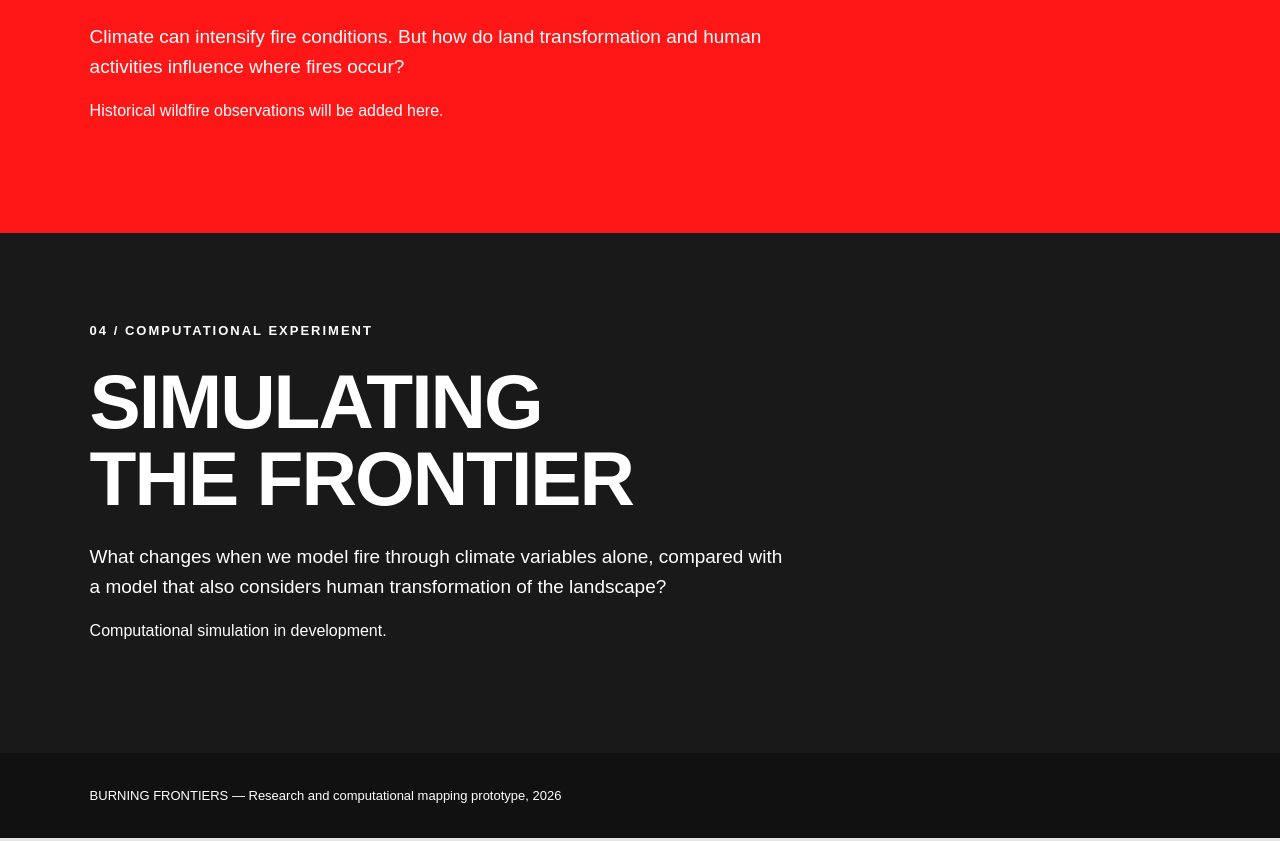
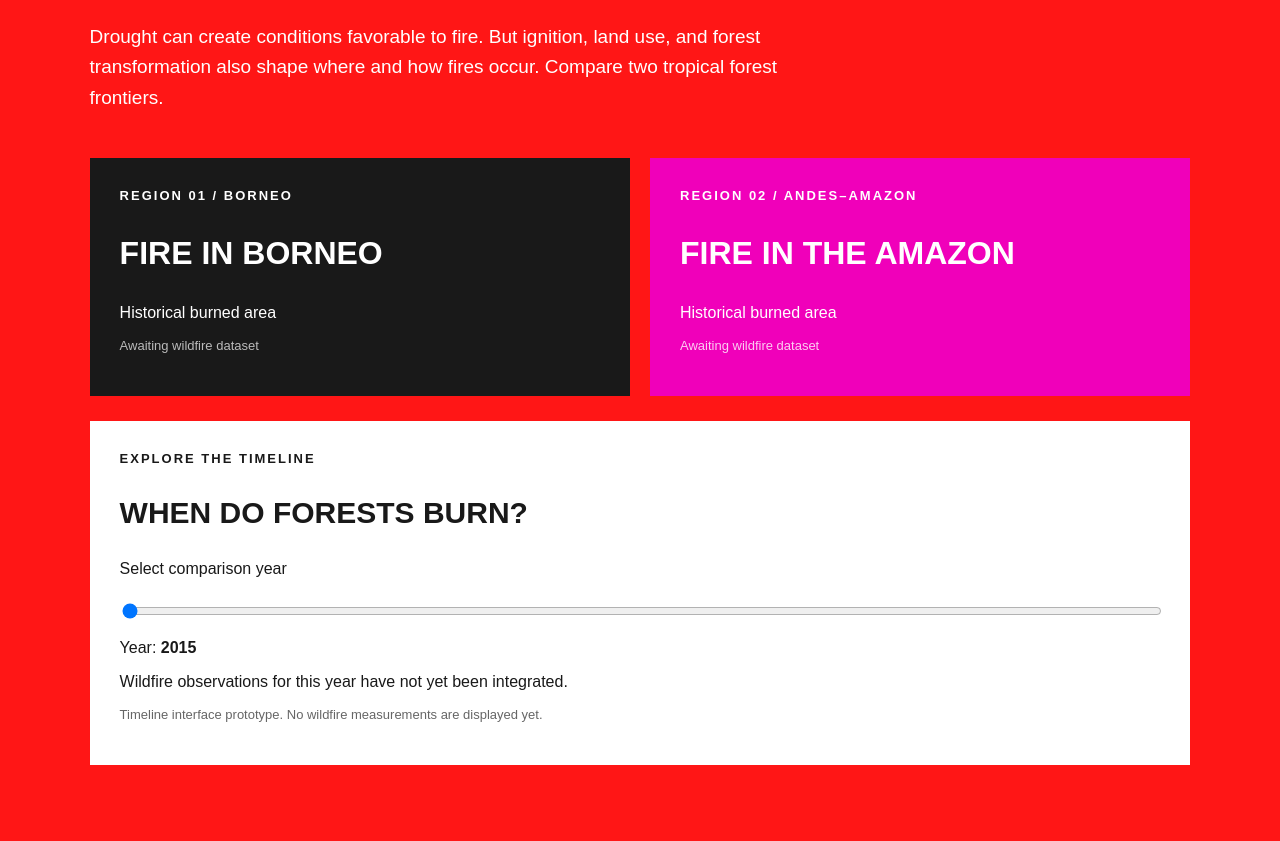
Before and after one commit to yuralasari/Burning-Frontiers, a plain HTML site: page landing.html in a window 1280 px wide. Shown: the part 4180-5021 px from the top of the page. Drawn offline with nearby package versions, Linux system fonts and the light colour scheme; no server answers.

Commit message:
Build wildfire comparison and timeline
Updated wildfire section with new content and timeline interface.

```diff
--- a/landing.html
+++ b/landing.html
@@ -258,15 +258,78 @@
   </p>
 </section>
 
+
 <section class="wildfire" id="wildfire">
   <div class="chapter-number">03 / Wildfires</div>
+
   <h2>WHAT MAKES<br>A FOREST BURN?</h2>
+
   <p class="description">
-    Climate can intensify fire conditions. But how do
-    land transformation and human activities influence
-    where fires occur?
+    Drought can create conditions favorable to fire.
+    But ignition, land use, and forest transformation
+    also shape where and how fires occur.
+    Compare two tropical forest frontiers.
   </p>
-  <p>Historical wildfire observations will be added here.</p>
+
+  <div style="display:grid;
+              grid-template-columns:repeat(auto-fit,minmax(260px,1fr));
+              gap:20px;margin-top:45px;">
+
+    <div style="background:#191919;color:white;padding:30px;">
+      <div class="chapter-number">REGION 01 / BORNEO</div>
+      <h3 style="font-size:32px;">FIRE IN BORNEO</h3>
+      <p>Historical burned area</p>
+      <p style="font-size:13px;opacity:.7;">
+        Awaiting wildfire dataset
+      </p>
+    </div>
+
+    <div style="background:#f000ba;color:white;padding:30px;">
+      <div class="chapter-number">REGION 02 / ANDES–AMAZON</div>
+      <h3 style="font-size:32px;">FIRE IN THE AMAZON</h3>
+      <p>Historical burned area</p>
+      <p style="font-size:13px;opacity:.8;">
+        Awaiting wildfire dataset
+      </p>
+    </div>
+
+  </div>
+
+  <div style="background:#ffffff;color:#191919;
+              padding:30px;margin-top:25px;">
+
+    <div class="chapter-number">EXPLORE THE TIMELINE</div>
+    <h3 style="font-size:30px;">WHEN DO FORESTS BURN?</h3>
+
+    <label for="fire-year">Select comparison year</label>
+
+    <input
+      type="range"
+      id="fire-year"
+      min="2015"
+      max="2024"
+      step="1"
+      value="2015"
+      style="width:100%;margin-top:25px;">
+
+    <p>Year: <strong id="fire-year-label">2015</strong></p>
+
+    <p id="fire-status">
+      Wildfire observations for this year have not yet
+      been integrated.
+    </p>
+    <p style="font-size:13px;color:#666;">
+      Timeline interface prototype.
+      No wildfire measurements are displayed yet.
+    </p>
+  </div>
+  <script>
+    const fireYear = document.getElementById("fire-year");
+    const fireYearLabel = document.getElementById("fire-year-label");
+    fireYear.addEventListener("input", function () {
+      fireYearLabel.textContent = fireYear.value;
+    });
+  </script>
 </section>
 
 <section class="simulation" id="simulation">
```
